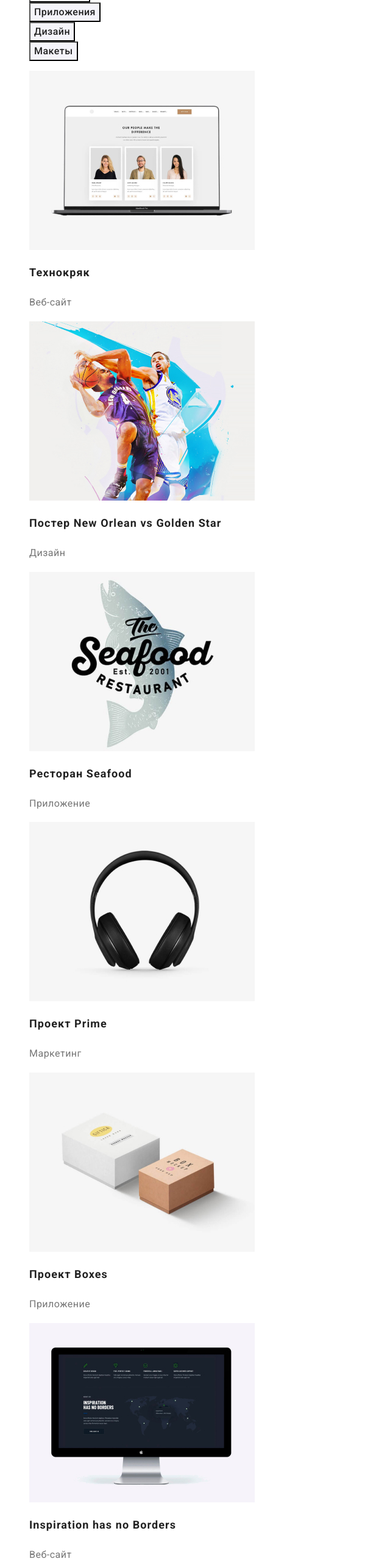
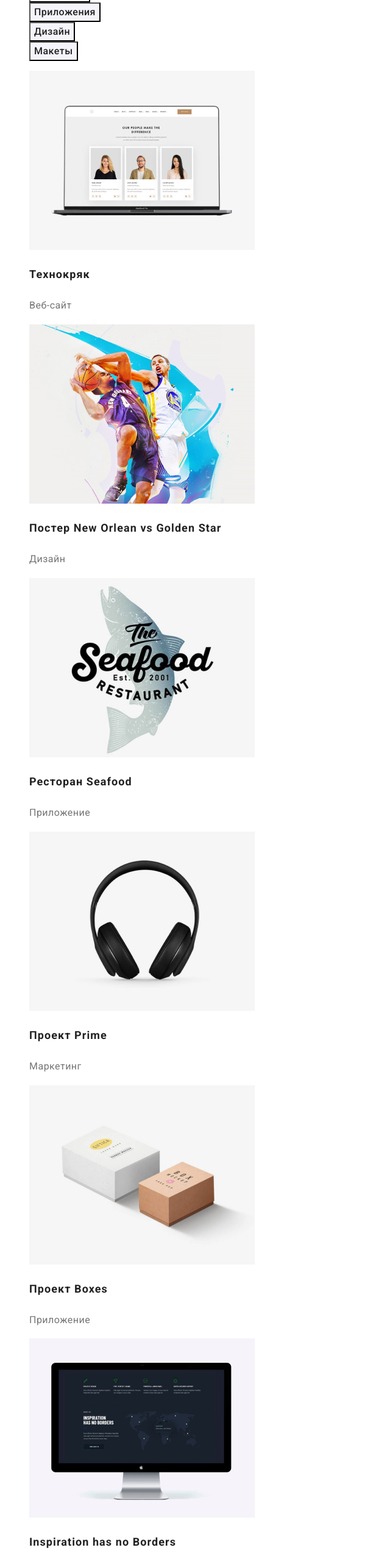
Before and after one commit to YevheniiYadroch/goit-markup-hw-02, a plain HTML site: page portfolio.html in a window 1280 px wide. Shown: the part 212-2782 px from the top of the page at 61% size, without its empty margins (0-640 px from the left). Drawn offline with Linux system fonts and the light colour scheme.

Commit message:
corrected FooterLogo name and headers for  portfolio page

```diff
--- a/css/styles.css
+++ b/css/styles.css
@@ -168,7 +168,7 @@ body {
   text-decoration: none;
 }
 
-.portfolio h1 {
+.portfolio h3 {
   color: var(--primary-text-color);
 
   font-weight: 700;
--- a/portfolio.html
+++ b/portfolio.html
@@ -38,56 +38,56 @@
                 <li>
                     <a href="">
                         <img src="images/technokryak.jpg" alt="website mockup">
-                        <h1>Технокряк</h1>
+                        <h3>Технокряк</h3>
                         <p>Веб-сайт</p>
                     </a>
                 </li>
                 <li>
                     <a href="">
                         <img src="images/poster.jpg" alt="basketball players">
-                        <h1>Постер New Orlean vs Golden Star</h1>
+                        <h3>Постер New Orlean vs Golden Star</h3>
                         <p>Дизайн</p>
                     </a>
                 </li><li>
                     <a href="">
                         <img src="images/seafood.jpg" alt="reustorant's logo">
-                        <h1>Ресторан Seafood</h1>
+                        <h3>Ресторан Seafood</h3>
                         <p>Приложение</p>
                     </a>
                 </li><li>
                     <a href="">
                         <img src="images/prime.jpg" alt="headphones">
-                        <h1>Проект Prime</h1>
+                        <h3>Проект Prime</h3>
                         <p>Маркетинг</p>
                     </a>
                 </li><li>
                     <a href="">
                         <img src="images/boxes.jpg" alt="boxes">
-                        <h1>Проект Boxes</h1>
+                        <h3>Проект Boxes</h3>
                         <p>Приложение</p>
                     </a>
                 </li><li>
                     <a href="">
                         <img src="images/inspiration.jpg" alt="website mockup">
-                        <h1>Inspiration has no Borders</h1>
+                        <h3>Inspiration has no Borders</h3>
                         <p>Веб-сайт</p>
                     </a>
                 </li><li>
                     <a href="">
                         <img src="images/limited.jpg" alt="book mockup">
-                        <h1>Издание Limited Edition</h1>
+                        <h3>Издание Limited Edition</h3>
                         <p>Дизайн</p>
                     </a>
                 </li><li>
                     <a href="">
                         <img src="images/lab.jpg" alt="label mockup">
-                        <h1>Проект LAB</h1>
+                        <h3>Проект LAB</h3>
                         <p>Маркетинг</p>
                     </a>
                 </li><li>
                     <a href="">
                         <img src="images/business.jpg" alt="application mockup">
-                        <h1>Growing Business</h1>
+                        <h3>Growing Business</h3>
                         <p>Приложение</p>
                     </a>
                 </li>
@@ -96,7 +96,7 @@
     </main>
     <footer class="site-footer">
         <a href="index.html" class="logo">
-            <img src="images/footer logo.svg" alt="Логотип">
+            <img src="images/FooterLogo.svg" alt="Логотип">
         </a>
         <address class="footer-contacts">
             <ul class="list">
```
Also changed, not shown: index.html (+1 -1 lines), images/FooterLogo.svg (renamed from images/footer logo.svg).
